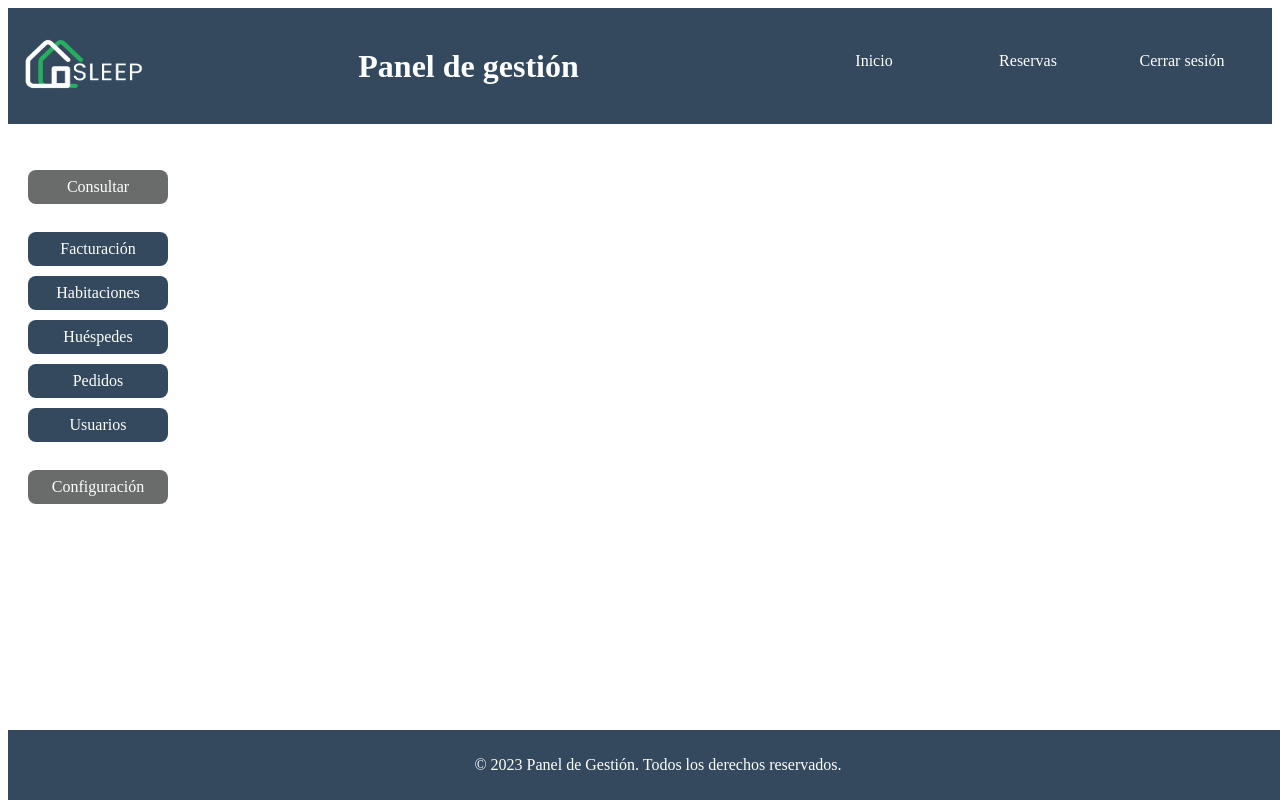
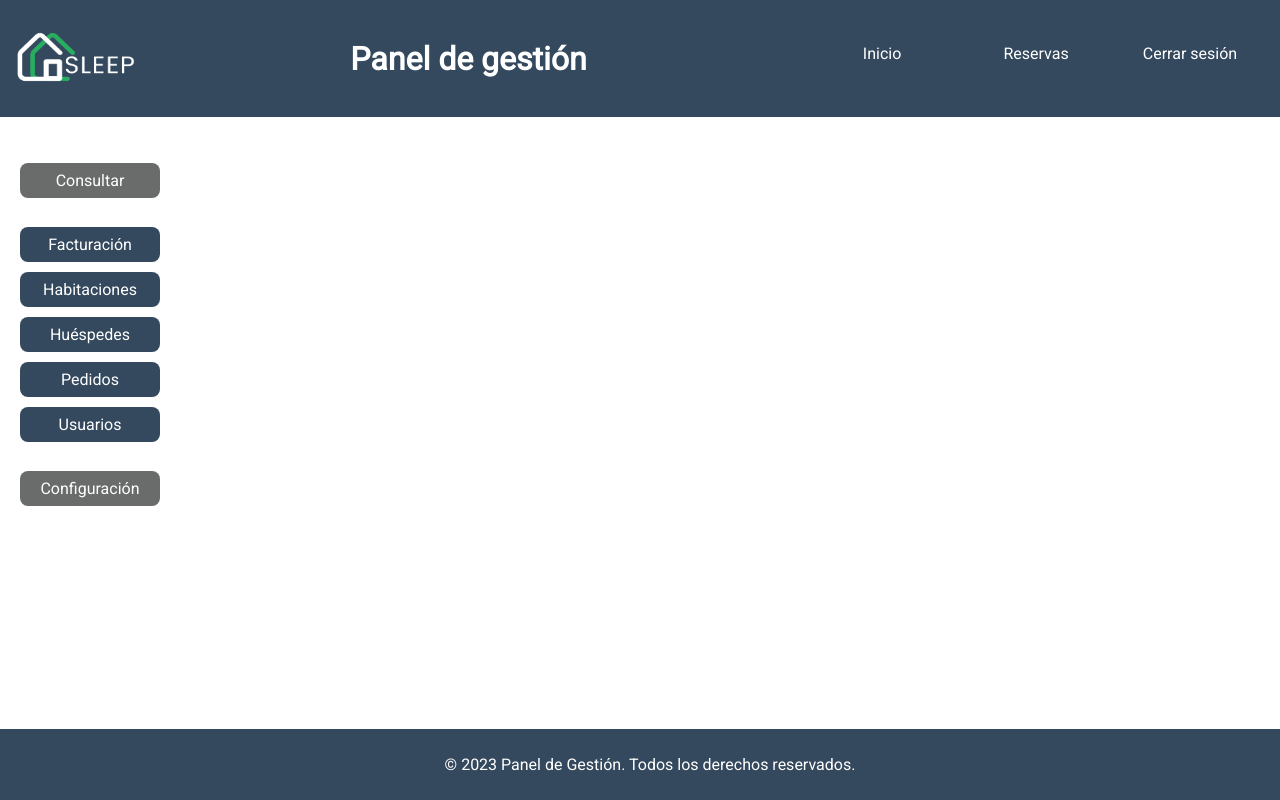
Before and after one commit to JonathanAristizabal/hotel, a PHP site: page /panel_gestor.php in a window 1280 px wide. Run offline with PHP 8.4, Linux system fonts and the light colour scheme; data comes from the database, SQL or seed files in the repository; data that the repository does not hold is empty.

Commit message:
se organiza boton crear cuenta usuario

```diff
--- /dev/null
+++ b/assets/css/modificar_cuenta.css
@@ -0,0 +1,4 @@
+Utilizar la fuente Roboto
+body, header, footer {
+  font-family: "Roboto", sans-serif;
+}
--- a/assets/css/panel_gestor.css
+++ b/assets/css/panel_gestor.css
@@ -1,5 +1,11 @@
-Estilos para la barra de navegación principal body {
-  font-family: Arial, sans-serif;
+/* Estilos para la barra de navegación principal */
+
+/* Utilizar la fuente Roboto */
+body, header, footer {
+  font-family: "Roboto", sans-serif;
+}
+
+body {
   margin: 0;
   padding: 0;
 }
--- a/pages/index.php
+++ b/pages/index.php
@@ -4,6 +4,7 @@
     <meta charset="UTF-8">
     <meta name="viewport" content="width=device-width, initial-scale=1.0">
     <link rel="stylesheet" href="../assets/css/styles.css">
+    <link rel="stylesheet" href="https://fonts.googleapis.com/css?family=Roboto&display=swap">
     <title>Sistema de gestion hotelera</title>
 </head>
 <body>
--- a/pages/panel_gestor.php
+++ b/pages/panel_gestor.php
@@ -20,6 +20,7 @@ $result_habitaciones = $conn->query($sql_habitaciones);
     <meta charset="UTF-8">
     <meta name="viewport" content="width=device-width, initial-scale=1.0">
     <link rel="stylesheet" href="../assets/css/panel_gestor.css">
+    <link rel="stylesheet" href="https://fonts.googleapis.com/css?family=Roboto&display=swap">
     <title>Panel Gestor</title>
 </head>
 
@@ -231,7 +232,6 @@ $result_habitaciones = $conn->query($sql_habitaciones);
 
         <!-- Módulo de Usuarios -->
         <section class="modulo" id="usuarios">
-            <button class="crear-button" id="btnCrearUsuario">Crear nuevo Usuario</button>
             <div class="modulo-header">Usuarios</div>
             <div class="modulo-content">
                 <table>
@@ -267,6 +267,7 @@ $result_habitaciones = $conn->query($sql_habitaciones);
                         ?>
                     </tbody>
                 </table>
+                <button class="crear-button" id="btnCrearUsuario">Crear nuevo Usuario</button>
             </div>
         </section>
         <!-- Módulo de Configuración -->
```
Also changed, not shown: assets/css/styles.css (+6 -1 lines), assets/css/crear_habitacion.css (added), assets/css/crear_reserva.css (added), assets/css/eliminar habitacion.css (added), assets/css/eliminar_reserva.css (added).
